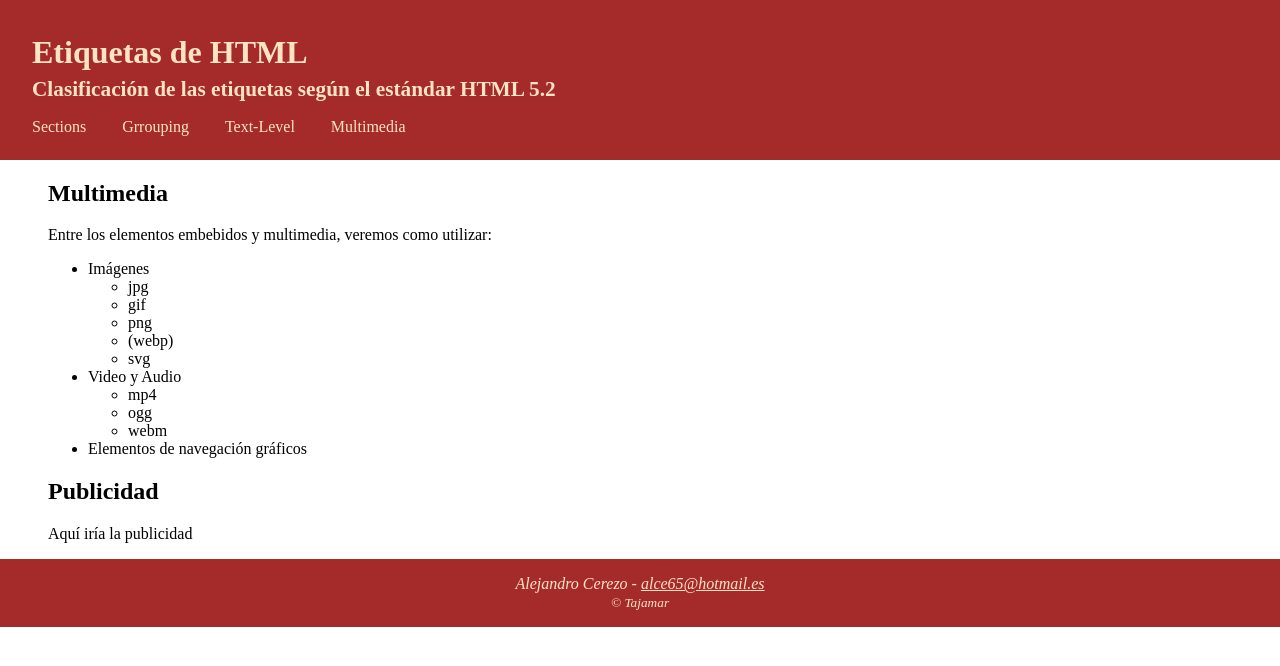
After one commit to tajamar-web2019/curso_web_2009, a PHP site: page /mmedia.html in a window 1280 px wide. The commit adds this page. Shown: the top 666 px of the page. Run offline with PHP 8.4, Linux system fonts and the light colour scheme.

Commit message:
Segunda pagina

```diff
--- /dev/null
+++ b/01_hola_mundo/prueba.html
@@ -0,0 +1 @@
+prueba
--- a/06_elementos/css/style.css
+++ b/06_elementos/css/style.css
@@ -5,13 +5,35 @@ body {
 .main_header {
     background-color: brown;
     color: bisque;
-    padding: 0.8rem 0rem 0.5rem 1rem
+    padding: 0.8rem 0rem 0.5rem 2rem
 }
 
 .main_header p {
     font-size: 1.33rem;
     font-weight: bold;
     margin-top: -1rem;
+    margin-bottom: 0;
+}
+
+.main_header nav {
+    margin-left: -1rem
+}
+
+.main_header nav ul {
+    list-style-type: none;
+    margin: 0;
+    padding: 0;
+}
+
+.main_header nav li {
+    display: inline-block;
+}
+.main_header nav a {
+    color: inherit;
+    text-decoration: none;
+    display: block;
+    padding: 1rem;
+
 }
 
 .main_footer {
--- /dev/null
+++ b/06_elementos/mmedia.html
@@ -0,0 +1,63 @@
+<!DOCTYPE html>
+<html lang="es">
+<head>
+    <meta charset="UTF-8">
+    <meta name="viewport" content="width=device-width, initial-scale=1.0">
+    <meta http-equiv="X-UA-Compatible" content="ie=edge">
+    <title>Multimedia - Elementos de la Web</title>
+    <link rel="stylesheet" href="./css/style.css">
+</head>
+<body id="inicio">
+    <header class="main_header">
+        <h1>Etiquetas de HTML</h1>
+        <p>Clasificación de las <strong>etiquetas</strong> según el <strong>estándar HTML 5.2</strong></p>
+        <nav>
+            <ul>
+                <li><a href="./index.html#sections_elements" rel="tag">Sections</a></li>
+                <li><a href="./index.html#grouping" rel="tag">Grrouping</a></li>
+                <li><a href="./index.html#text_level" rel="tag">Text-Level</a></li>
+                <li><a href="#">Multimedia</a></li>
+            </ul>
+        </nav>
+    </header>
+    <div class="content_wrapper">
+        <main>
+            <section id="Mmedia">
+                <header>
+                    <h2>Multimedia</h2>
+                </header>
+                <p>Entre los elementos embebidos y multimedia, veremos como utilizar:</p>
+                <ul>
+                    <li>Imágenes
+                        <ul>
+                            <li>jpg</li>
+                            <li>gif</li>
+                            <li>png</li>
+                            <li>(webp)</li>
+                            <li>svg</li>
+                        </ul>
+                    </li>
+                    <li>Video y Audio
+                        <ul>
+                            <li>mp4</li>
+                            <li>ogg</li>
+                            <li>webm</li>
+                        </ul>
+                    </li>
+                    <li>Elementos de navegación gráficos</li>
+                </ul>
+            </section>
+        </main>
+        <aside>
+            <h2>Publicidad</h2>
+            <p>Aquí iría la publicidad</p>
+        </aside>
+    </div>
+    <footer class="main_footer">
+        <address>
+            <p>Alejandro Cerezo - <a rel="author" href="mailto://alce65@hotmail.es">alce65@hotmail.es</a></p>
+            <p><small> &copy; Tajamar</small></p>
+        </address>
+    </footer>
+</body>
+</html>
```
Also changed, not shown: 06_elementos/index.html (+44 -17 lines).
